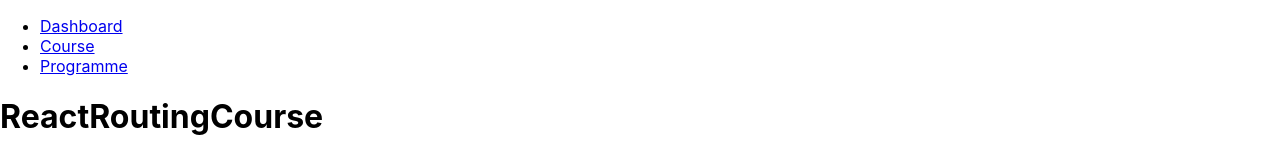
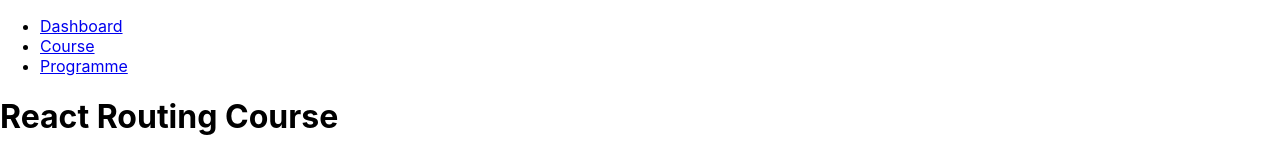
Before and after one commit to mirzazohaib/react-router-app, a React (Create React App) app: page /ReactRoutingCourse in a window 1280 px wide. Shown: the top 159 px of the page. Built offline with nearby package versions, Linux system fonts and the light colour scheme.

Commit message:
final commit

```diff
--- a/src/components/ReactCourse.jsx
+++ b/src/components/ReactCourse.jsx
@@ -6,7 +6,7 @@ const ReactCourse = () => {
   return (
     <div>
       <title>ReactCourse</title>
-      <h1>ReactCourse</h1>
+      <h1>React Course</h1>
       <p>
         Lorem ipsum dolor sit amet, consectetur adipiscing elit, sed do eiusmod
         tempor incididunt ut labore et dolore magna aliqua. Ut enim ad minim
--- a/src/components/ReactRoutingCourse.jsx
+++ b/src/components/ReactRoutingCourse.jsx
@@ -6,7 +6,7 @@ const ReactRoutingCourse = () => {
   return (
     <div>
       <title>ReactRoutingCourse</title>
-      <h1>ReactRoutingCourse</h1>
+      <h1>React Routing Course</h1>
       <p>
         Lorem ipsum dolor sit amet, consectetur adipiscing elit, sed do eiusmod
         tempor incididunt ut labore et dolore magna aliqua. Ut enim ad minim
--- a/src/components/ReduxCourse.jsx
+++ b/src/components/ReduxCourse.jsx
@@ -6,7 +6,7 @@ const ReduxCourse = () => {
   return (
     <div>
       <title>ReduxCourse</title>
-      <h1>ReduxCourse</h1>
+      <h1>Redux Course</h1>
       <p>
         Lorem ipsum dolor sit amet, consectetur adipiscing elit, sed do eiusmod
         tempor incididunt ut labore et dolore magna aliqua. Ut enim ad minim
```
